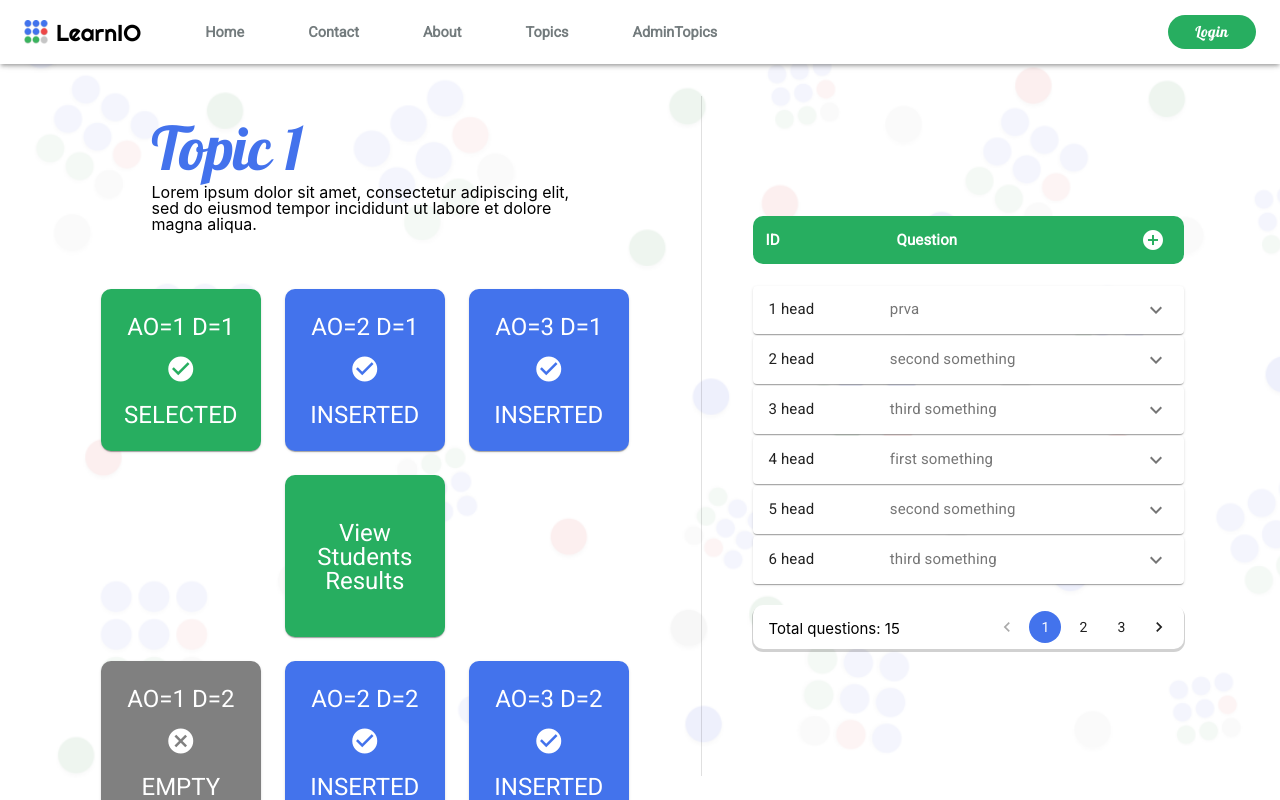
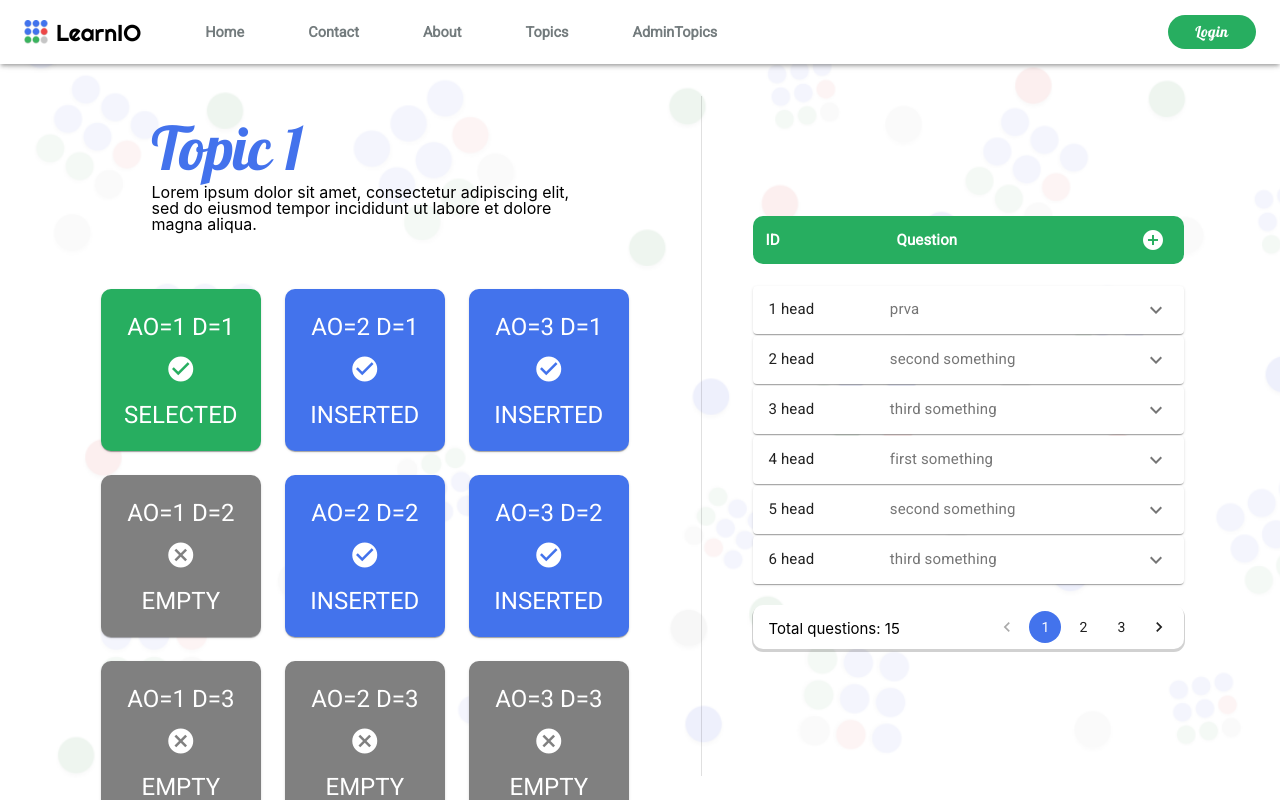
Before and after one commit to IvanLuksic/LearnIO, a React (Create React App) app in the folder learnio/: page /admin-topic/1 in a window 1280 px wide. Built offline with nearby package versions, Linux system fonts and the light colour scheme.

Commit message:
added results column in admin topics

```diff
--- a/learnio/src/components/admin/AdminTopics.jsx
+++ b/learnio/src/components/admin/AdminTopics.jsx
@@ -37,7 +37,7 @@ const useStyles = makeStyles((theme) => ({
         width:"50%",
       },
       [theme.breakpoints.up('xl')]: {
-        width:"40%",
+        width:"35%",
       },
     },
     topicTitle:{
@@ -122,8 +122,8 @@ function AdminTopics(props){
         {field: "topic", width: 200, type:'string', renderHeader: () => (<strong>{"Topic"}</strong>),},
         {field: "id", headerName:'ID',
         valueGetter: (params) => `${params.getValue('id')}`,},
-        {field: "ao", headerName: 'AO'},
-        {field: "d", headerName:'D'},
+        {field: "student", headerName: 'RESULTS', renderCell: (params) => (<Link to={'/admin-topic/'+ linkage}><Button><Icon style={{color:"#27AE60",fontSize:'2em'}}>school_icon </Icon> </Button></Link>)},
+        //{field: "d", headerName:'D'},
         {field: 'open', headerName: `${' '}`, renderCell: (params) => (<Link to={'/admin-topic/'+ linkage}><Button><Icon style={{color:"#27AE60",fontSize:'2em'}}>edit_outlined_icon </Icon> </Button></Link>),},
         {field: 'delete', headerName: `${' '}` ,renderCell: (params) => (<Button onClick={() =>{handleDelete(params.data.id)}}><Icon style={{color:"#EB4949",fontSize:'2em'}}>delete_forever_rounded_icon</Icon></Button>), },
     ];
--- a/learnio/src/components/admin/DisplayRow.jsx
+++ b/learnio/src/components/admin/DisplayRow.jsx
@@ -1,14 +1,13 @@
 import React from 'react';
 import Grid from '@material-ui/core/Grid';
 import DisplayField from './DisplayField';
-import StudentNames from './StudentNames';
 
 
 //renders the rows of the matrix element, takes changeSelected function, row (only one) of fields (length = AO), AO and D of selected field as props
 
 function DisplayRow(props){
     let returnRow = props.questions.map( (field,index) => <DisplayField key={index} questions={field.question} changeSelected={props.changeSelected} ao={field.ao} d={field.d} aoSelected={props.aoSelected} dSelected={props.dSelected}/> )
-    return(<Grid container item direction="row" justify="center" alignItems="center" spacing={3}>{returnRow} <StudentNames/> </Grid>);
+    return(<Grid container item direction="row" justify="center" alignItems="center" spacing={3}>{returnRow}</Grid>);
     }
 
 
--- a/learnio/src/components/admin/StudentNames.jsx
+++ /dev/null
@@ -1,49 +0,0 @@
-import Grid from '@material-ui/core/Grid';
-import React, { useEffect, useState } from 'react';
-import Paper from '@material-ui/core/Paper';
-import Icon from '@material-ui/core/Icon';
-import { makeStyles} from '@material-ui/core/styles';
-import TestMainMenu from '../student/TestMainMenu';
-
-
-const useStyles = makeStyles((theme) => ({
-    paper:{
-        width: "6em",
-        height: "6em",
-        textAlign: 'center',
-        variant: "outlined",
-        backgroundColor: '#BDBDBD',
-        fontFamily:'Roboto',
-        fontSize: '3vh',
-        paddingTop:  '10px',
-        padding: theme.spacing(1),
-        color:"white",
-        borderRadius: "10px",
-        cursor: "pointer"
-        },
-    matrix:{
-        marginRight:"2vh",
-        [theme.breakpoints.up('md')]: {
-             marginTop:"10vh",
-             overflowY: "scroll",
-             maxHeight: "90vh"
-          },
-        },
-}));
-function StudentNames(props){
-    const classes=useStyles();
-    const [color,setColor]=useState("#27AE60");
-    return (
-        <Grid item>
-            <Paper className={classes.paper} style={{backgroundColor:color }}>
-                <Grid container direction="column" justify="center" alignItems="center" style={{height: "100%"}} >
-                    <Grid item><h1>View</h1></Grid>
-                    <Grid item><h1>Students</h1></Grid>
-                    <Grid item><p>Results</p></Grid>
-                </Grid>
-            </Paper>
-
-        </Grid>
-    )
-}
-export default StudentNames;
```
